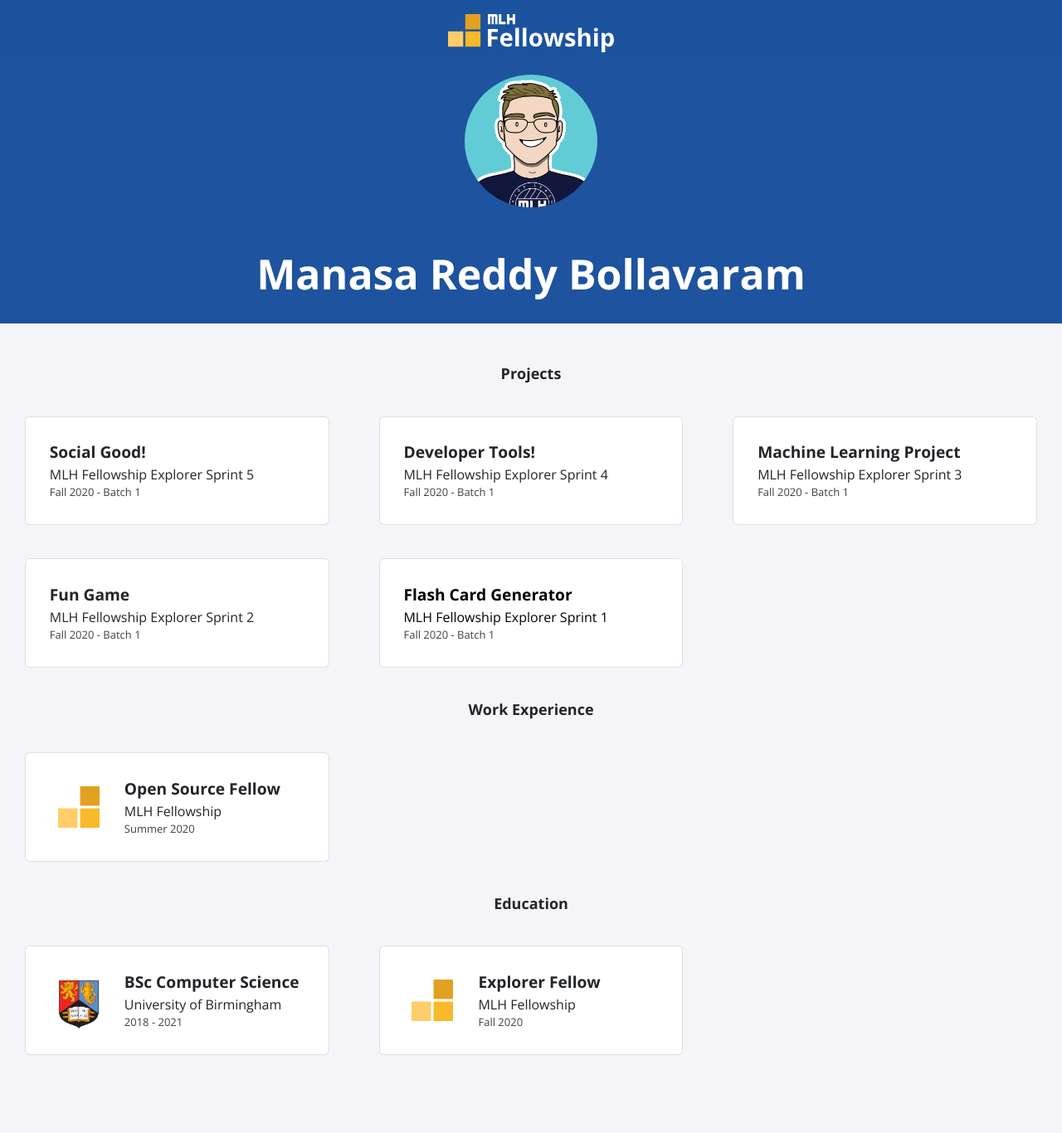
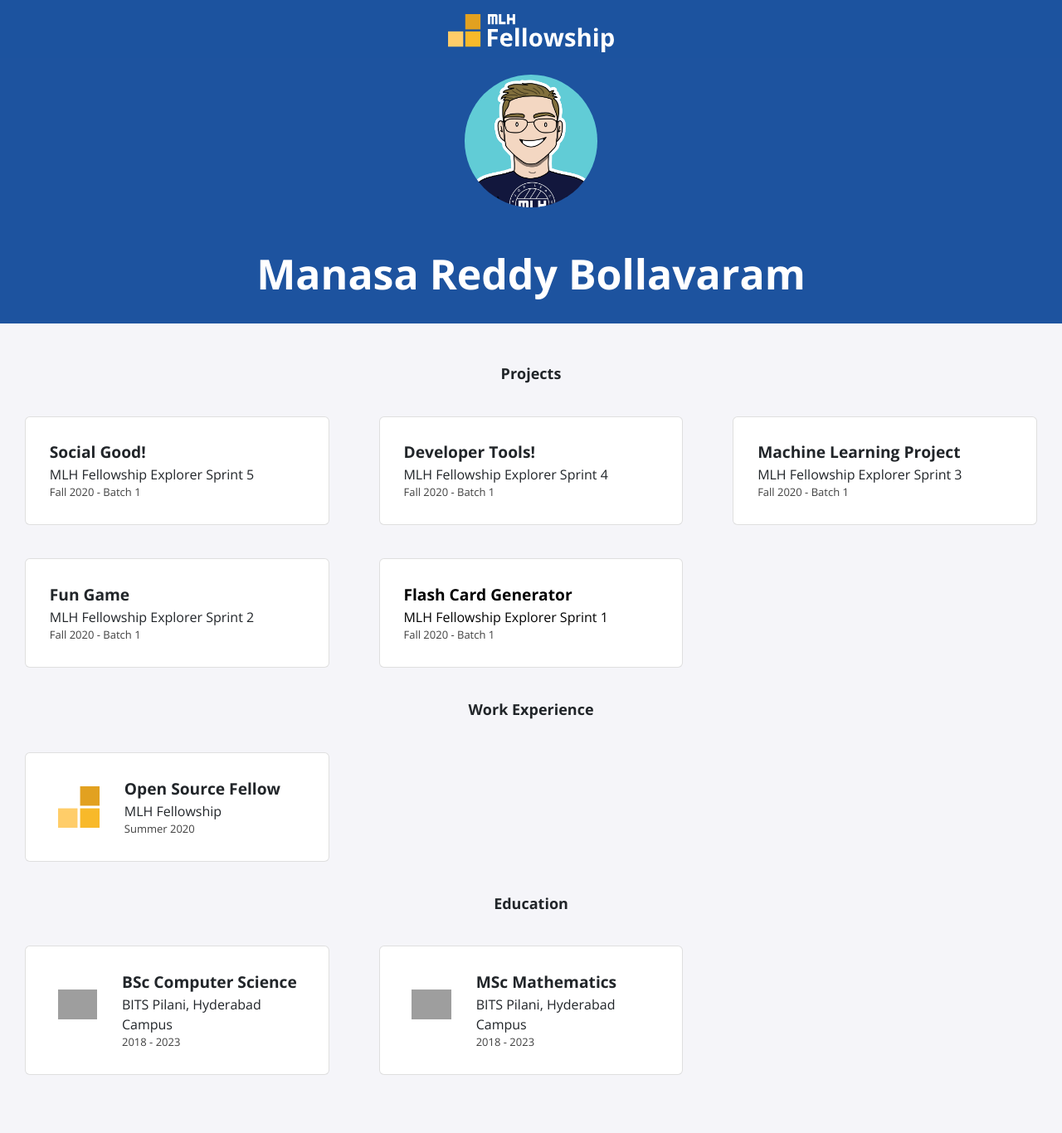
Before and after one commit to ManasaBol/-ManasaBol.github.io, a Jekyll site: the page built from index.html, in a window 1280 px wide. Shown: the whole page at 83% size. Built offline with Jekyll 4.4.1, drawn with Linux system fonts in a browser that asks for light colours; nearby versions of some CDN libraries; before the commit the page ends 1342 px from its top, so only the background shows below that; grey boxes are pictures that could not be loaded.

Commit message:
Update site with information

```diff
--- a/_data/education.yml
+++ b/_data/education.yml
@@ -1,9 +1,9 @@
 - course: BSc Computer Science
-  institute: University of Birmingham
-  dates: 2018 - 2021
-  logo: uob.png
+  institute: BITS Pilani, Hyderabad Campus
+  dates: 2018 - 2023
+  logo: bits.png
 
-- course: Explorer Fellow
-  institute: MLH Fellowship
-  dates: Fall 2020
-  logo: fellowship.svg
+- course: MSc Mathematics
+  institute: BITS Pilani, Hyderabad Campus
+  dates: 2018 - 2023
+  logo: bits.png
```
